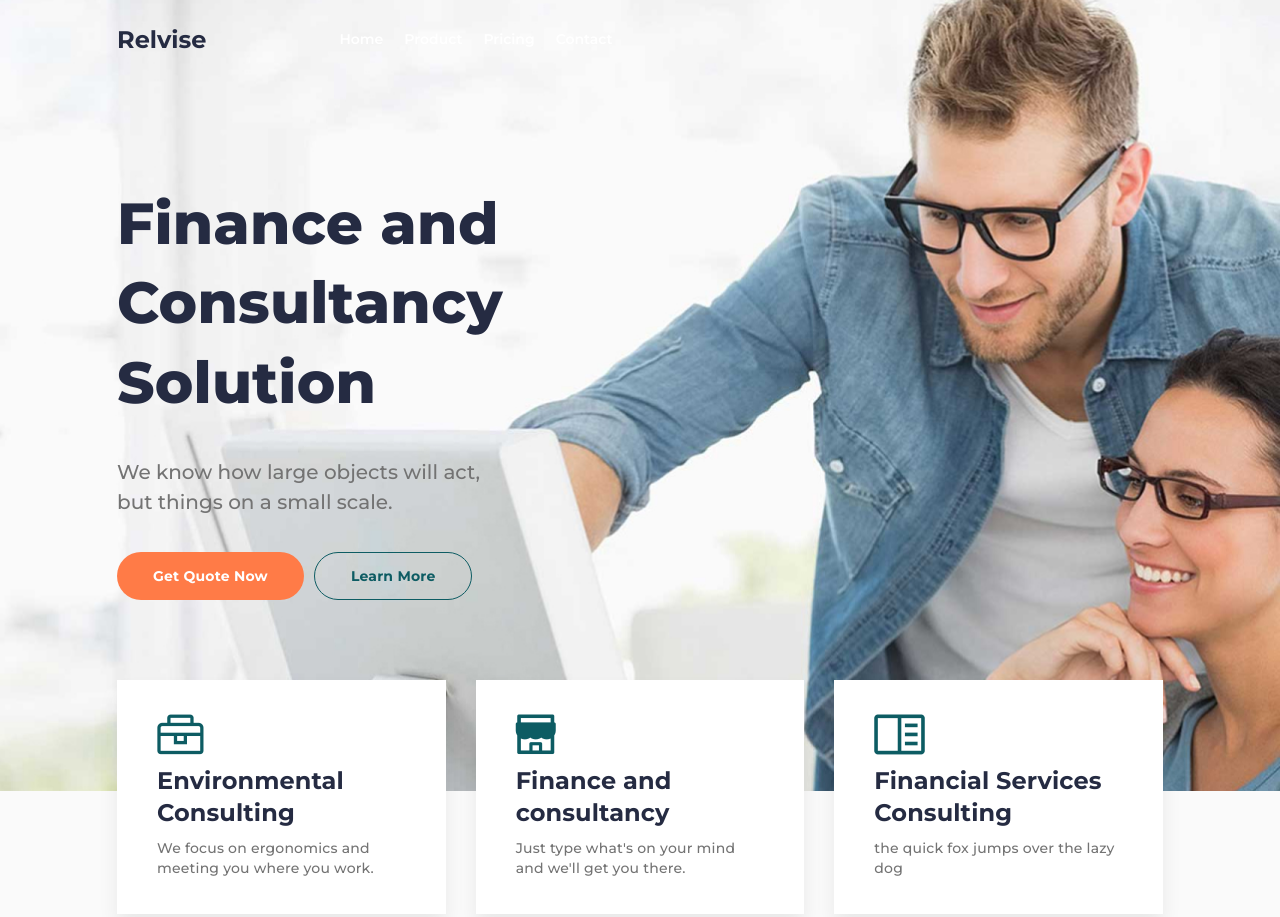
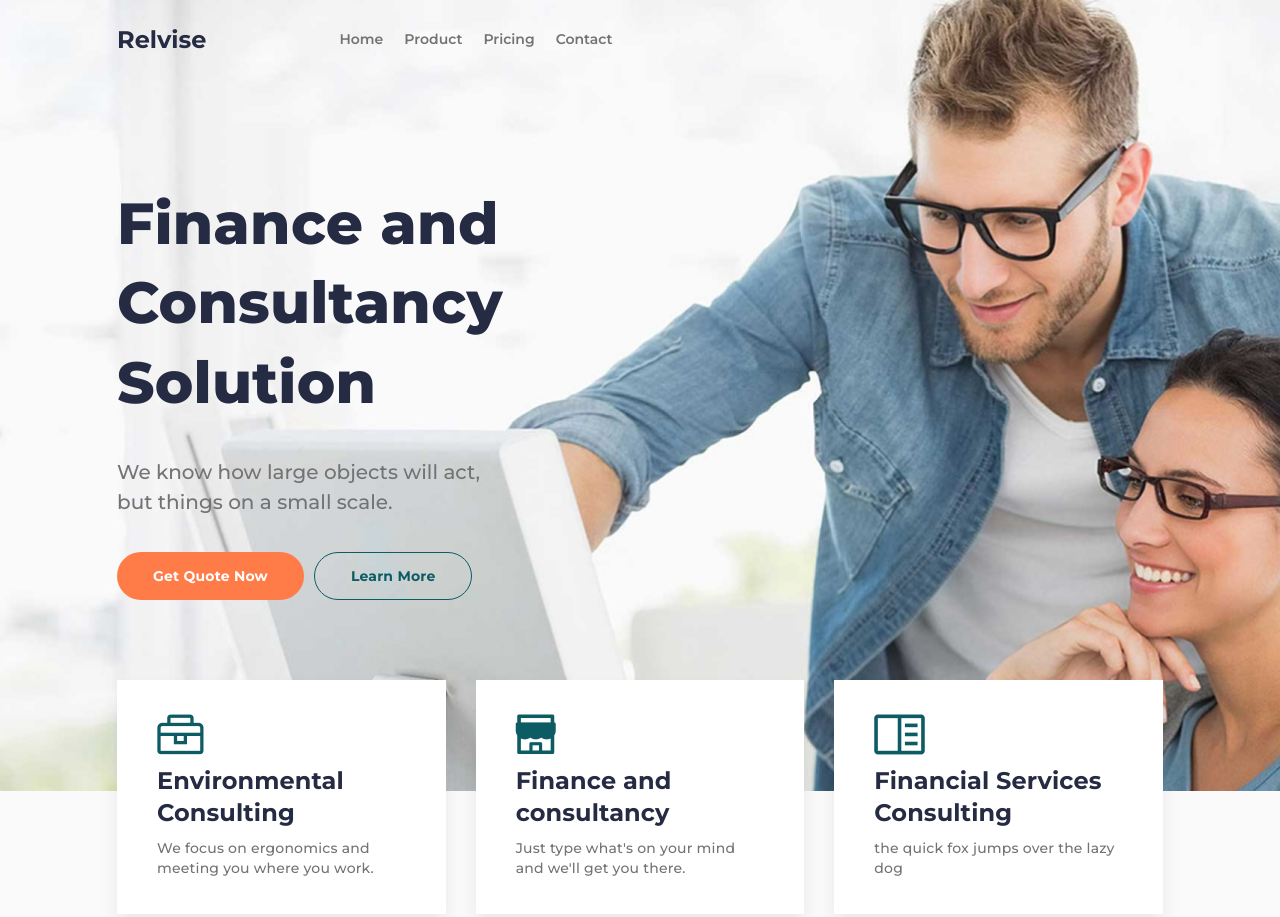
Before and after one commit to bldzhit/Relvise, a plain HTML site: page index.html in a window 1280 px wide. Shown: the top 917 px of the page. Drawn offline with Linux system fonts and the light colour scheme; files whose address does not match are found by name.

Commit message:
Update style.css

```diff
--- a/css/style.css
+++ b/css/style.css
@@ -172,7 +172,7 @@ body {
 
 
 .menu__link {
-   color: #fff;
+   color: #737373;
    font-weight: 600;
    line-height: 171%;
 }
@@ -180,7 +180,9 @@ body {
 .menu__link:hover {
    text-decoration: underline;
 }
-
+@media (max-width: 767.98px) {
+   color: #fff;
+}
 @media (max-width: 992px) {
    .header__container {
       column-gap: 80px;
```
